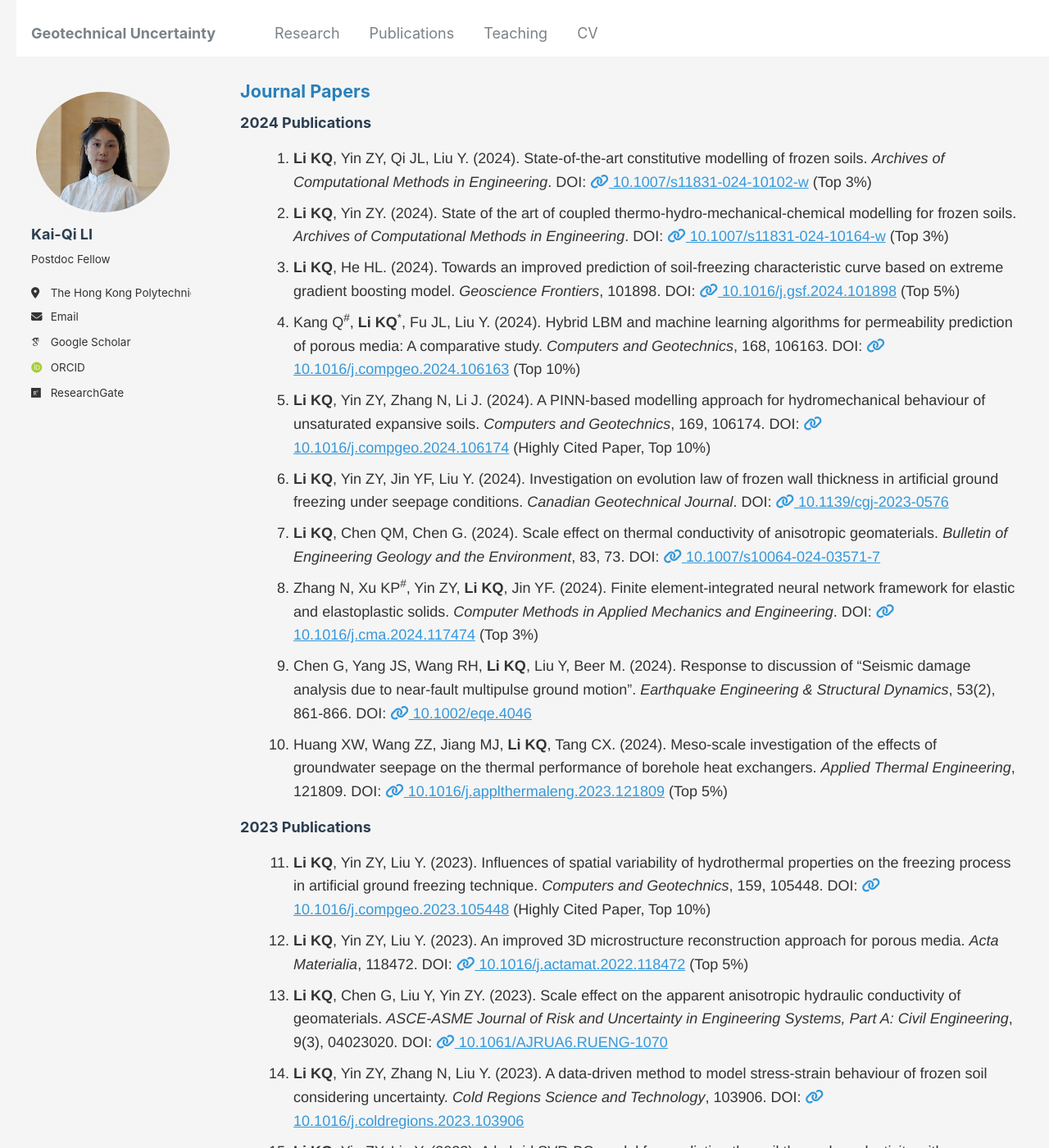
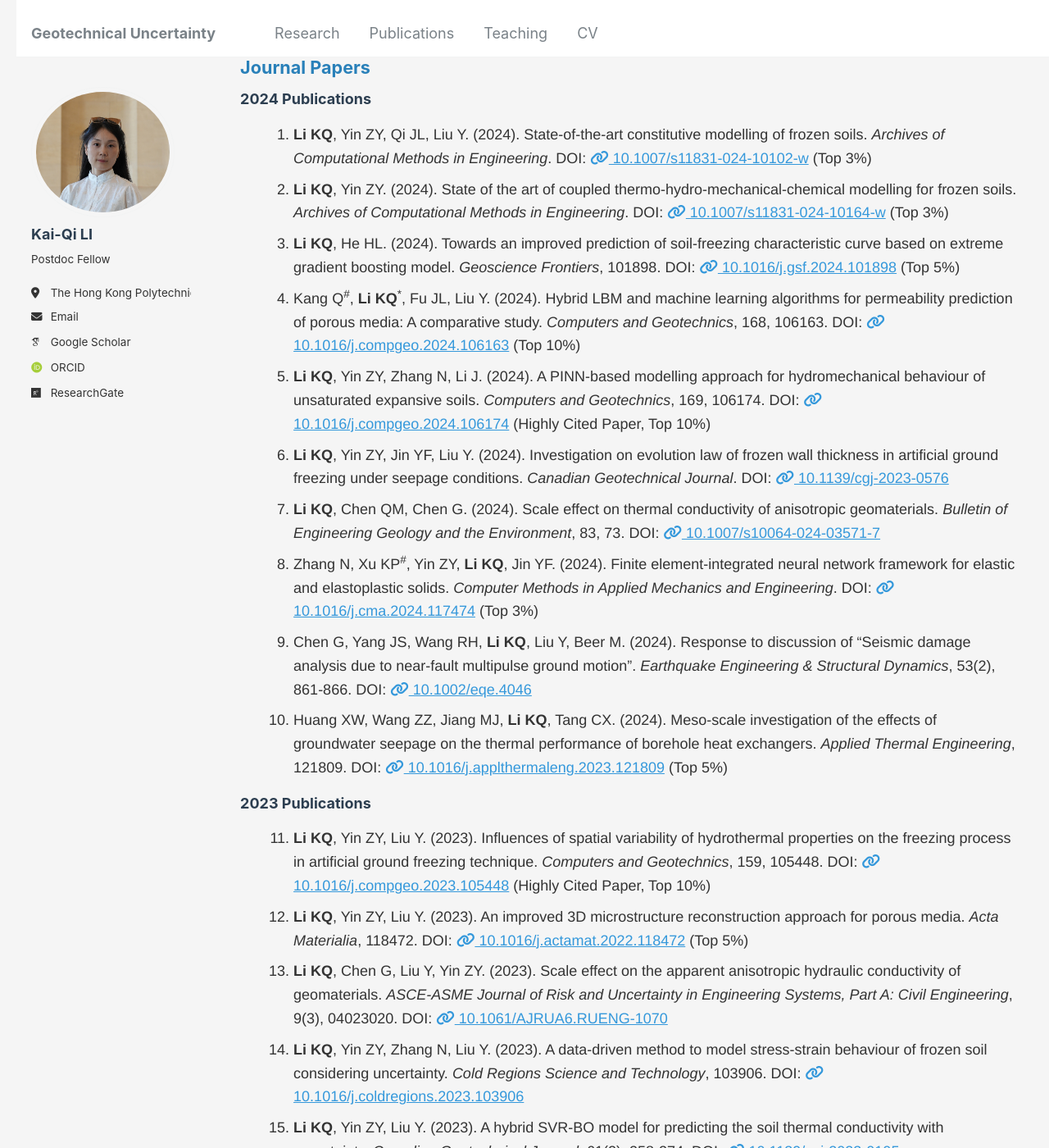
Before and after one commit to kqceeli/kqceeli.github.io, a Jekyll site: the page built from _pages/publications.html, in a window 1280 px wide and 1400 px high. Shown: the whole window at 82% size. Built offline with Jekyll 4.4.1, drawn with Linux system fonts in a browser that asks for light colours; some web fonts are replaced.

Commit message:
Update publications.html

```diff
--- a/_pages/publications.html
+++ b/_pages/publications.html
@@ -25,6 +25,8 @@ author_profile: true
         h2 {
             font-size: 1.2rem; /* 调整后的字体大小 */
             color: #2980b9;
+            margin-top: 5px;                  /* 上方留白，减少至20px */
+            margin-bottom: 5px;               /* 下方留白，减少至20px */
         }
 
         h3 {
```
